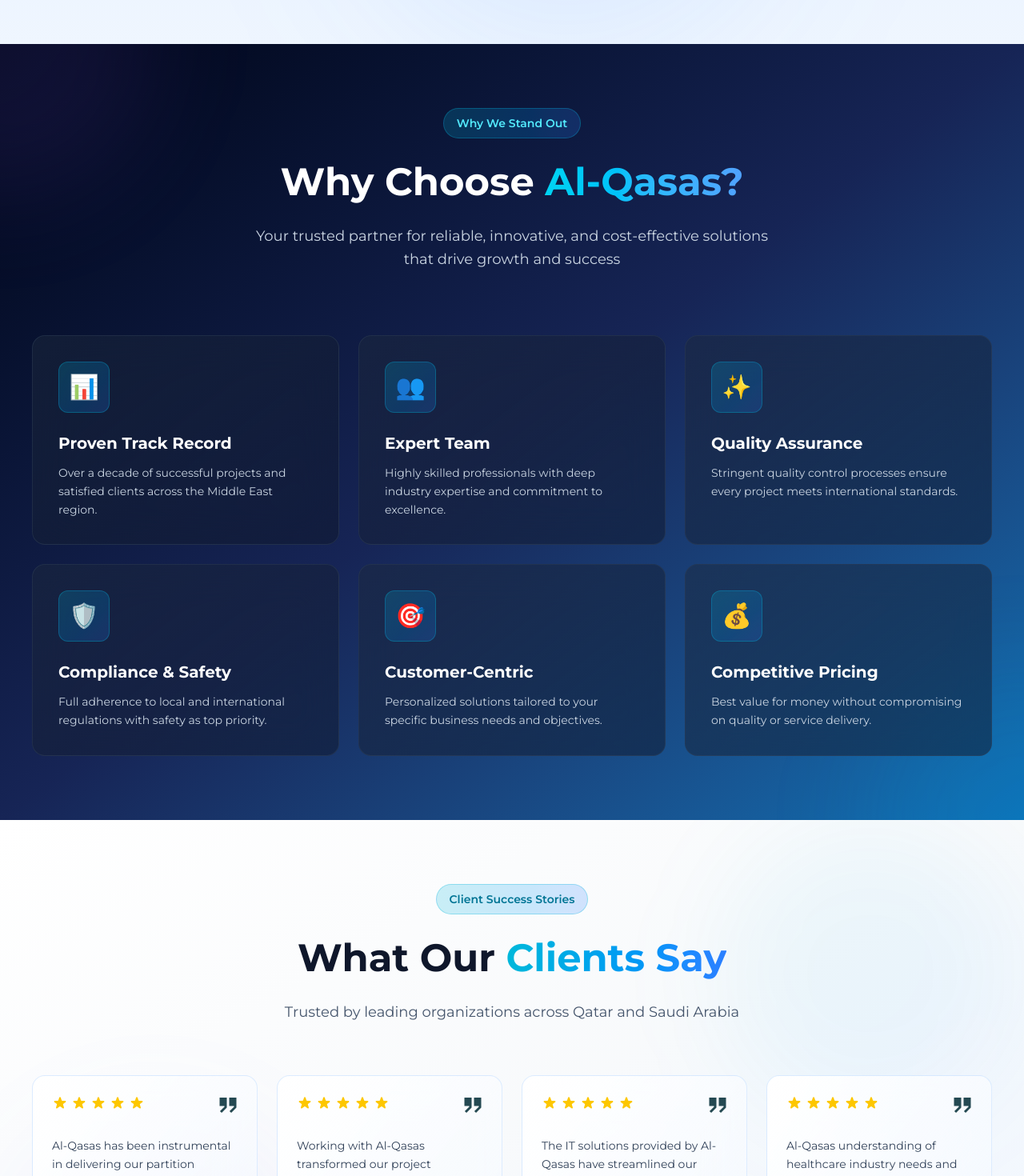
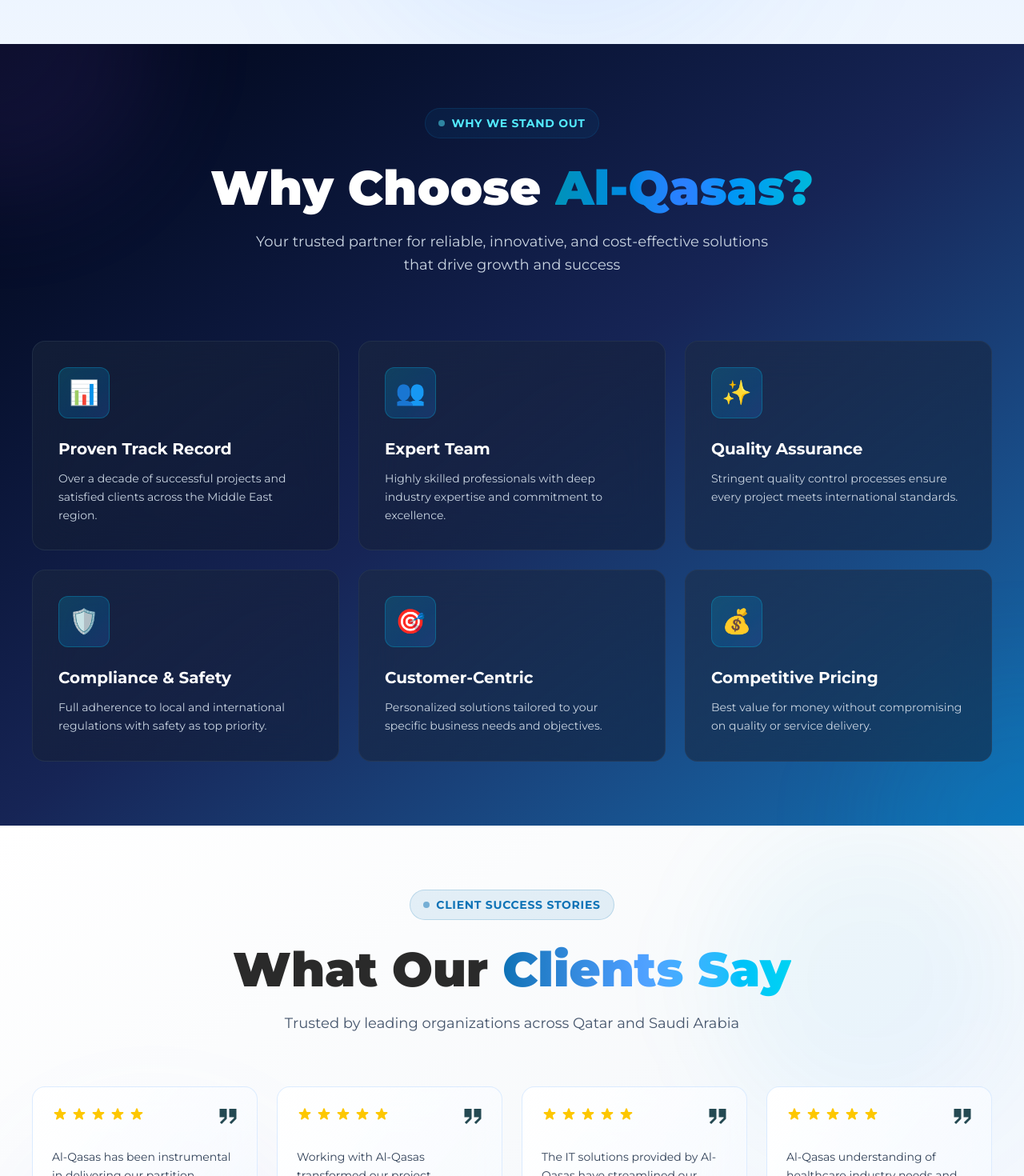
Before and after one commit to akmmubashir/al-qasas-group-web, a Next.js app: page /home in a window 1280 px wide. Shown: the part 5000-6470 px from the top of the page at 80% size. Built offline with nearby package versions, Linux system fonts and the light colour scheme.

Commit message:
home page changes

```diff
--- a/app/home/components/callToActionSection.tsx
+++ b/app/home/components/callToActionSection.tsx
@@ -109,9 +109,9 @@
       <div className="max-w-300 mx-auto p-[80px_0px] max-xl:p-[60px_40px] max-lg:p-[60px_20px] max-md:p-[40px_20px] relative z-10">
         <div className="text-center mb-12">
           <div ref={titleRef}>
-            <h2 className="text-5xl max-lg:text-3xl font-bold text-[#2a2a2a] mb-6 leading-tight">
+            <h2 className="text-6xl max-xl:text-5xl max-lg:text-4xl max-md:text-3xl font-black text-[#2a2a2a] mb-4 leading-tight">
               Ready to Transform Your{" "}
-              <span className="bg-linear-to-r from-cyan-400 to-blue-400 bg-clip-text text-transparent">
+              <span className="bg-linear-to-r from-[#0D72B6] via-blue-400 to-cyan-400 bg-clip-text text-transparent">
                 Business?
               </span>
             </h2>
--- a/app/home/components/faqSection.tsx
+++ b/app/home/components/faqSection.tsx
@@ -130,12 +130,15 @@
       <div className="max-w-300 mx-auto p-[80px_0px] max-xl:p-[60px_40px] max-lg:p-[60px_20px] max-md:p-[40px_20px] relative z-10">
         <div className="text-center mb-16">
           <div ref={titleRef}>
-            <h6 className="inline-block px-4 py-2 rounded-full bg-linear-to-r from-cyan-500/20 to-blue-500/20 border border-cyan-500/30 text-cyan-700 text-sm font-semibold mb-6">
+            <div className="inline-flex items-center gap-2 px-4 py-2 bg-[#0D72B6]/10 border border-[#0D72B6]/20 rounded-full mb-6">
+              <div className="w-2 h-2 bg-[#0D72B6] rounded-full animate-pulse" />
+              <h6 className="text-[#0D72B6] text-sm font-bold tracking-wider uppercase">
                 Got Questions?
               </h6>
-            <h2 className="text-5xl max-lg:text-3xl font-bold text-slate-900 mb-6 leading-tight">
+            </div>
+            <h2 className="text-6xl max-xl:text-5xl max-lg:text-4xl max-md:text-3xl font-black text-[#2a2a2a] mb-4 leading-tight">
               Frequently Asked{" "}
-              <span className="bg-linear-to-r from-cyan-500 to-blue-500 bg-clip-text text-transparent">
+              <span className="bg-linear-to-r from-[#0D72B6] via-blue-400 to-cyan-400 bg-clip-text text-transparent">
                 Questions
               </span>
             </h2>
--- a/app/home/components/industriesSection.tsx
+++ b/app/home/components/industriesSection.tsx
@@ -269,9 +269,9 @@
           <div ref={titleRef}>
             <div className="inline-flex items-center gap-2 px-4 py-2 bg-[#0D72B6]/10 border border-[#0D72B6]/20 rounded-full mb-6">
               <div className="w-2 h-2 bg-[#0D72B6] rounded-full animate-pulse" />
-              <span className="text-[#0D72B6] text-sm font-bold tracking-wider uppercase">
+              <h6 className="text-[#0D72B6] text-sm font-bold tracking-wider uppercase">
                 Industries We Serve
-              </span>
+              </h6>
             </div>
             <h2 className="text-6xl max-xl:text-5xl max-lg:text-4xl max-md:text-3xl font-black text-[#2a2a2a] mb-4 leading-tight">
               Industries We{" "}
--- a/app/home/components/partnersSection.tsx
+++ b/app/home/components/partnersSection.tsx
@@ -102,13 +102,16 @@
       <div className="max-w-300 mx-auto p-[80px_0px] max-xl:p-[60px_40px] max-lg:p-[60px_20px] max-md:p-[40px_20px] relative z-10">
         <div className="text-center mb-12">
           <div ref={titleRef}>
-            <h6 className="inline-block px-4 py-2 rounded-full bg-linear-to-r from-cyan-500/20 to-blue-500/20 border border-cyan-500/30 text-cyan-300 text-sm font-semibold mb-6">
-              Top Partners
-            </h6>
-            <h2 className="text-5xl max-lg:text-3xl font-bold text-white mb-6 leading-tight">
-              Trusted{" "}
-              <span className="bg-linear-to-r from-cyan-400 to-blue-400 bg-clip-text text-transparent">
-                By Leading Organizations
+            <div className="inline-flex items-center gap-2 px-4 py-2 bg-[#0D72B6]/10 border border-[#0D72B6]/20 rounded-full mb-6">
+              <div className="w-2 h-2 bg-cyan-300 rounded-full animate-pulse" />
+              <h6 className="text-cyan-300 text-sm font-bold tracking-wider uppercase">
+                Top Partners
+              </h6>
+            </div>
+            <h2 className="text-6xl max-xl:text-5xl max-lg:text-4xl max-md:text-3xl font-black text-white mb-4 leading-tight">
+              Trusted By Leading{" "}
+              <span className="bg-linear-to-r from-cyan-600 via-blue-500 to-cyan-500 bg-clip-text text-transparent">
+                Organizations
               </span>
             </h2>
           </div>
@@ -123,7 +126,7 @@
             {/* First set of logos */}
             {partners.map((partner) => (
               <div key={`first-${partner.id}`} className="shrink-0 w-48 group">
-                <div className="relative bg-linear-to-br bg-white backdrop-blur-xl p-6 rounded-xl border border-slate-700/50 group-hover:border-cyan-500/50 transition-all duration-300 hover:shadow-lg hover:shadow-cyan-500/20 flex items-center justify-center min-h-32 aspect-square">
+                <div className="relative bg-linear-to-br bg-white backdrop-blur-xl p-6 max-md:p-2 rounded-xl border border-slate-700/50 group-hover:border-cyan-500/50 transition-all duration-300 hover:shadow-lg hover:shadow-cyan-500/20 flex items-center justify-center aspect-square">
                   <Image
                     src={partner.logo}
                     alt={partner.name}
--- a/app/home/components/testimonialsSection.tsx
+++ b/app/home/components/testimonialsSection.tsx
@@ -130,12 +130,15 @@
       <div className="max-w-300 mx-auto p-[80px_0px] max-xl:p-[60px_40px] max-lg:p-[60px_20px] max-md:p-[40px_20px] relative z-10">
         <div className="text-center mb-16">
           <div ref={titleRef}>
-            <h6 className="inline-block px-4 py-2 rounded-full bg-linear-to-r from-cyan-500/20 to-blue-500/20 border border-cyan-500/30 text-cyan-700 text-sm font-semibold mb-6">
-              Client Success Stories
-            </h6>
-            <h2 className="text-5xl max-lg:text-3xl font-bold text-slate-900 mb-6 leading-tight">
+            <div className="inline-flex items-center gap-2 px-4 py-2 bg-[#0D72B6]/10 border border-[#0D72B6]/20 rounded-full mb-6">
+              <div className="w-2 h-2 bg-[#0D72B6] rounded-full animate-pulse" />
+              <span className="text-[#0D72B6] text-sm font-bold tracking-wider uppercase">
+                Client Success Stories
+              </span>
+            </div>
+            <h2 className="text-6xl max-xl:text-5xl max-lg:text-4xl max-md:text-3xl font-black text-[#2a2a2a] mb-4 leading-tight">
               What Our{" "}
-              <span className="bg-linear-to-r from-cyan-500 to-blue-500 bg-clip-text text-transparent">
+              <span className="bg-linear-to-r from-[#0D72B6] via-blue-400 to-cyan-400 bg-clip-text text-transparent">
                 Clients Say
               </span>
             </h2>
--- a/app/home/components/whyChooseUsSection.tsx
+++ b/app/home/components/whyChooseUsSection.tsx
@@ -156,12 +156,15 @@
       <div className="max-w-300 mx-auto p-[80px_0px] max-xl:p-[60px_40px] max-lg:p-[60px_20px] max-md:p-[40px_20px] relative z-10">
         <div className="text-center mb-20">
           <div ref={titleRef}>
-            <h6 className="inline-block px-4 py-2 rounded-full bg-linear-to-r from-cyan-500/20 to-blue-500/20 border border-cyan-500/30 text-cyan-300 text-sm font-semibold mb-6">
-              Why We Stand Out
-            </h6>
-            <h2 className="text-5xl max-lg:text-3xl font-bold text-white mb-6 leading-tight">
+            <div className="inline-flex items-center gap-2 px-4 py-2 bg-[#0D72B6]/10 border border-[#0D72B6]/20 rounded-full mb-6">
+              <div className="w-2 h-2 bg-cyan-300 rounded-full animate-pulse" />
+              <h6 className="text-cyan-300 text-sm font-bold tracking-wider uppercase">
+                Why We Stand Out
+              </h6>
+            </div>
+            <h2 className="text-6xl max-xl:text-5xl max-lg:text-4xl max-md:text-3xl font-black text-white mb-4 leading-tight">
               Why Choose{" "}
-              <span className="bg-linear-to-r from-cyan-400 to-blue-400 bg-clip-text text-transparent">
+              <span className="bg-linear-to-r from-cyan-600 via-blue-500 to-cyan-500 bg-clip-text text-transparent">
                 Al-Qasas?
               </span>
             </h2>
```
Also changed, not shown: app/components/footer.tsx (+7 -6 lines). Lines whose indentation alone changed are shown as unchanged.
